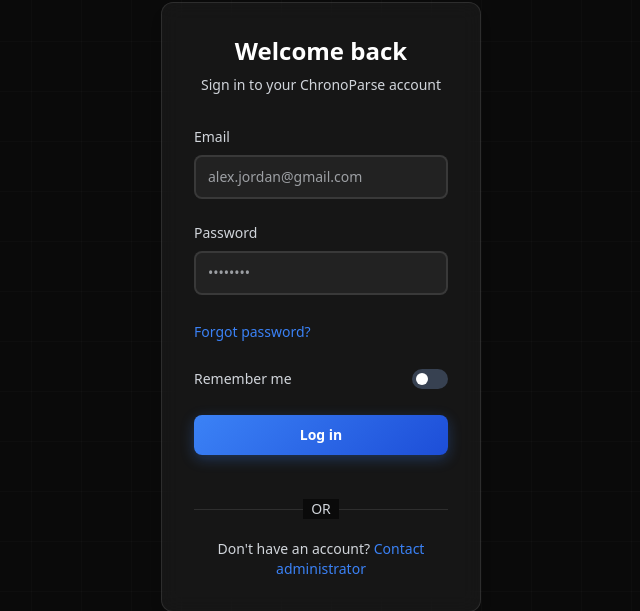
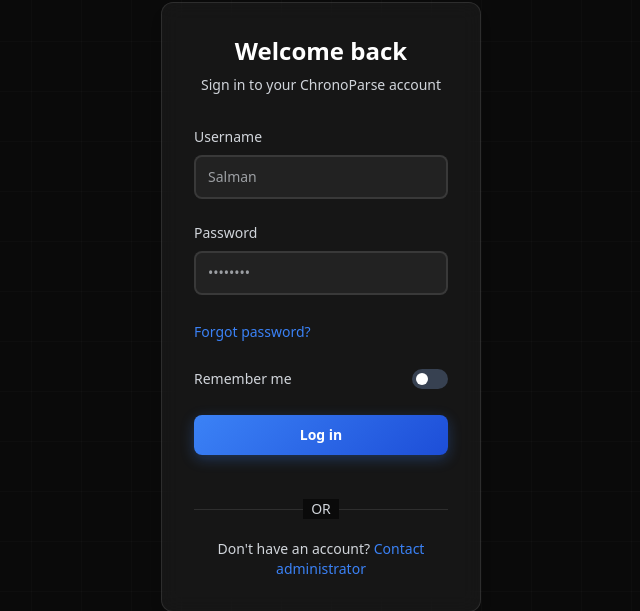
Before and after one commit to mhafiz71/chrono_parse, a Django app: page /login/ in a window 1280 px wide. Shown: the part 159-770 px from the top of the page, without its empty margins (319-959 px from the left). Run offline with Django 5.2, Linux system fonts and the light colour scheme; style sheets or scripts are compiled from the project's sources; some libraries are stand-ins or nearby versions.

Commit message:
Update login form to change label from 'Email' to 'Username' and modify placeholder; adjust timetable source selection option for clarity

```diff
--- a/core/templates/core/login.html
+++ b/core/templates/core/login.html
@@ -16,14 +16,14 @@
 
                 <!-- Email/Username Field -->
                 <div>
-                    <label for="username" class="block text-sm font-medium text-secondary mb-2">Email</label>
+                    <label for="username" class="block text-sm font-medium text-secondary mb-2">Username</label>
                     <input
                         type="text"
                         name="username"
                         id="username"
                         required
                         class="login-input block w-full px-3 py-2.5 rounded-lg text-sm"
-                        placeholder="alex.jordan@gmail.com"
+                        placeholder="Salman"
                         value="">
                 </div>
 
--- a/core/templates/core/student_dashboard.html
+++ b/core/templates/core/student_dashboard.html
@@ -68,7 +68,7 @@
                     <div>
                         <label for="timetable_source" class="block text-sm font-medium text-gray-300 mb-2">Timetable Source</label>
                         <select name="timetable_source" id="timetable_source" required class="input-modern block w-full px-4 py-3 rounded-lg">
-                            <option value="">Select timetable source</option>
+                            <option value="">Select general timetable</option>
                             {% for source in sources %}
                             <option value="{{ source.id }}" {% if source.id == selected_source_id %}selected{% endif %}>{{ source.display_name }}</option>
                             {% endfor %}
```
